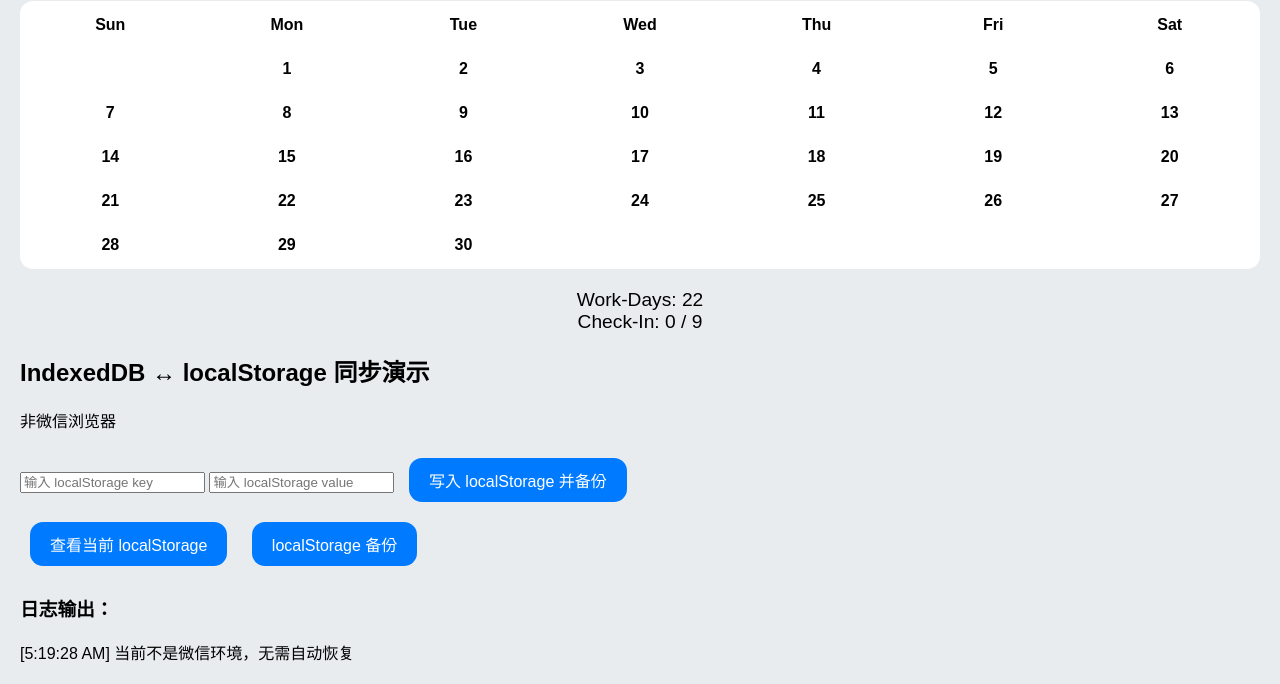
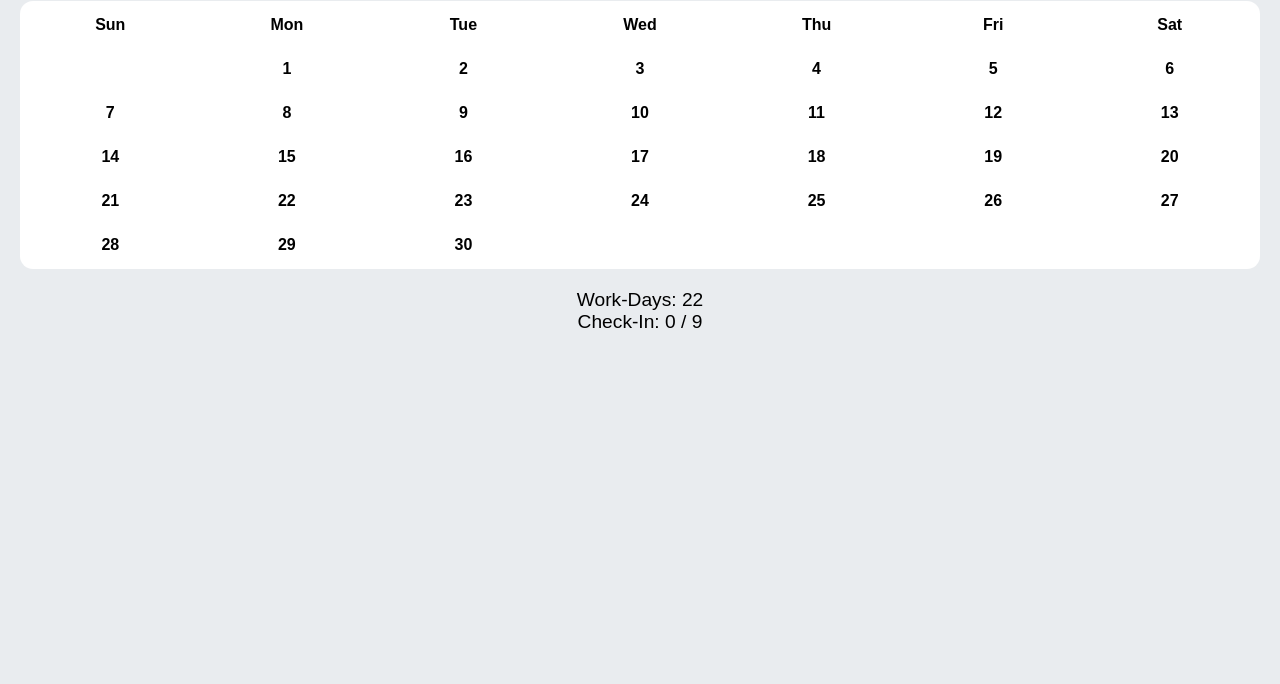
Before and after one commit to JC-SCAU/check-in, a plain HTML site: page index.html in a window 1280 px wide. Shown: the part 163-847 px from the top of the page. After the commit the page ends 800 px from the top, so only its background shows below. Drawn offline with Linux system fonts and the light colour scheme.

Commit message:
注释debug

```diff
--- a/index.html
+++ b/index.html
@@ -128,7 +128,7 @@
     </div>
 
 
-    <h2>IndexedDB ↔ localStorage 同步演示</h2>
+    <!-- <h2>IndexedDB ↔ localStorage 同步演示</h2>
     <p id="wechat-status">检测环境中...</p>
 
     <div>
@@ -138,10 +138,10 @@
     </div>
 
     <button onclick="showLocalStorage()">查看当前 localStorage</button>
-    <button onclick="backupLocalStorage()"> localStorage 备份</button>
+    <button onclick="backupLocalStorage()"> localStorage 备份</button> -->
 
-    <h3>日志输出：</h3>
-    <div class="log" id="log"></div>
+    <!-- <h3>日志输出：</h3> -->
+    <!-- <div class="log" id="log"></div> -->
 
 
     <!-- Generate days dynamically -->
@@ -332,10 +332,10 @@
         /** ----------- 工具函数：输出日志 ----------- */
         function log(msg) {
             const logDiv = document.getElementById('log');
+            if (!logDiv) return
             const time = new Date().toLocaleTimeString();
             logDiv.innerHTML += `[${time}] ${msg}<br>`;
             logDiv.scrollTop = logDiv.scrollHeight;
-            console.log(msg);
         }
 
         /** ----------- 1. 检测是否在微信中 ----------- */
```
